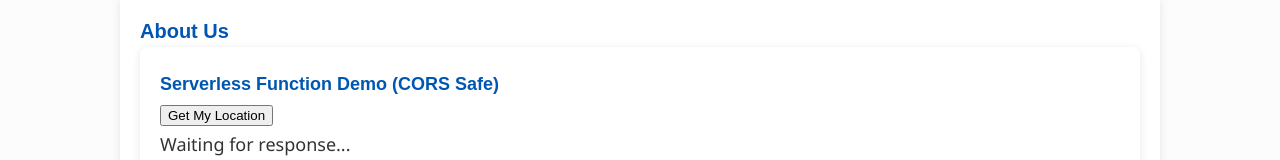
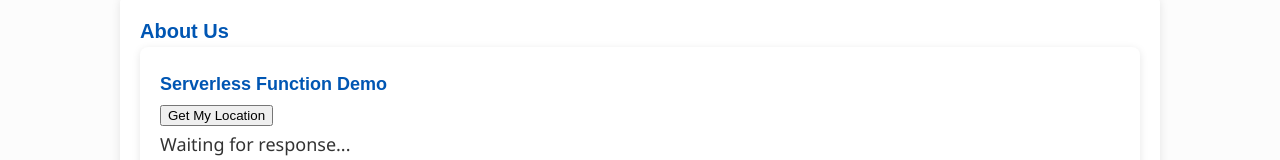
Before and after one commit to Vamsi-Machiraju/demo-site, a plain HTML site: page about-us.html in a window 1280 px wide. Shown: the part 174-334 px from the top of the page. Drawn offline with Linux system fonts and the light colour scheme.

Commit message:
Update about-us.html

```diff
--- a/about-us.html
+++ b/about-us.html
@@ -56,7 +56,7 @@
 			<!-- ✅ Added Serverless Demo Section -->
 
 		<div class="section">
-		  <h2>Serverless Function Demo (CORS Safe)</h2>
+		  <h2>Serverless Function Demo</h2>
 		  <button onclick="getNetlifyLocation()">Get My Location</button>
 		  <p id="result">Waiting for response...</p>
 		</div>
```
